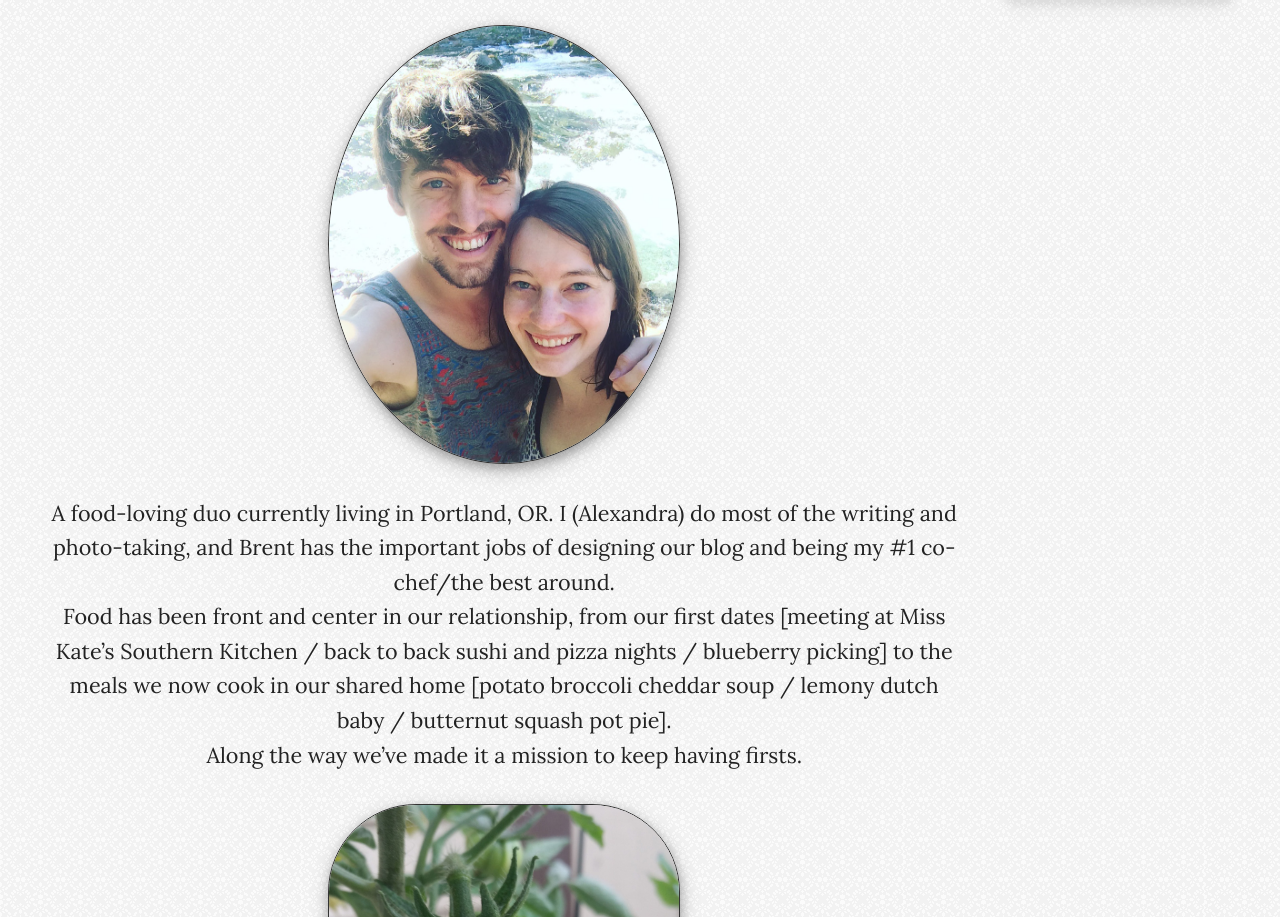
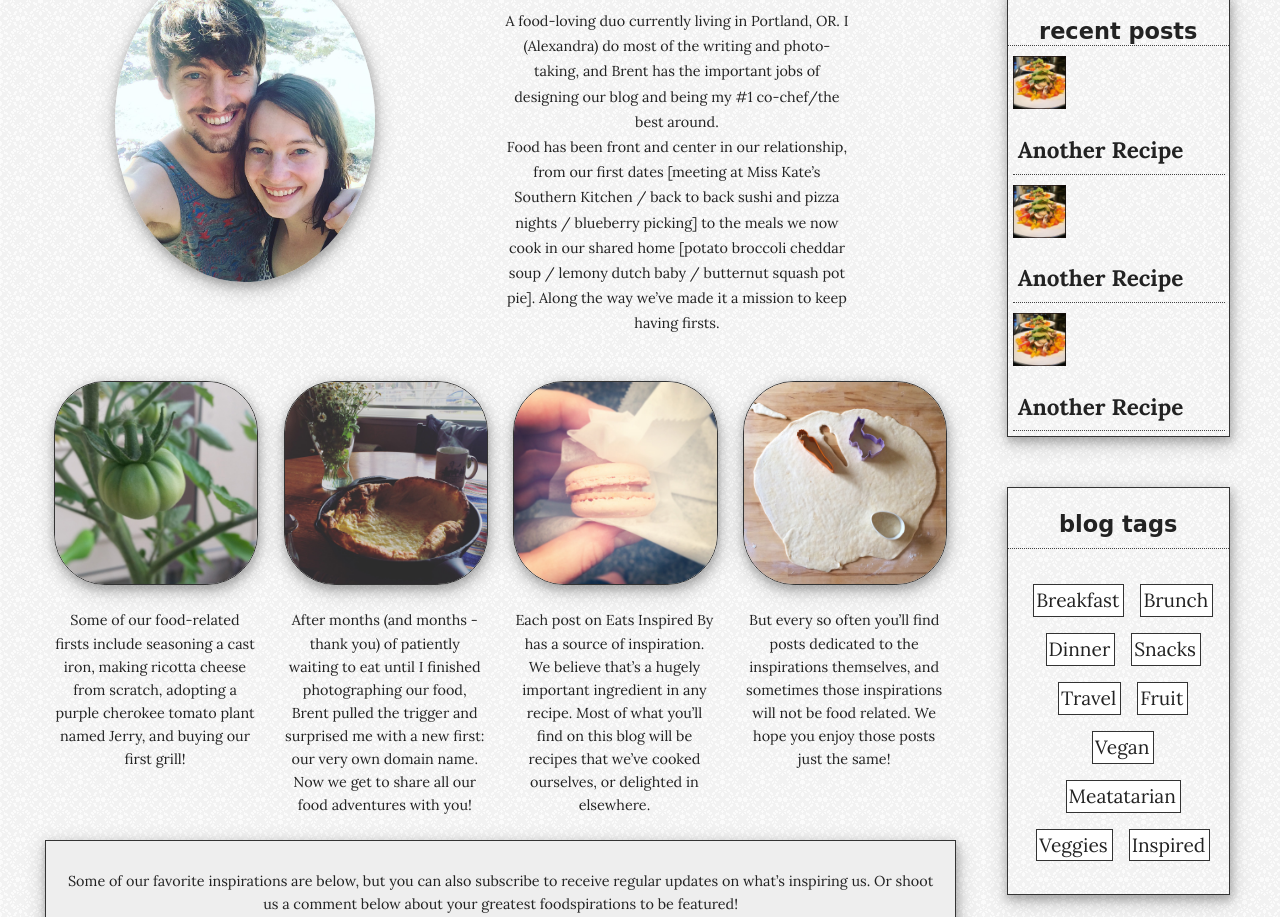
Before and after one commit to brent-tennant/eatsinspiredby, a plain HTML site: page about/index.html in a window 1280 px wide. Shown: the part 302-1219 px from the top of the page. Drawn offline with nearby package versions, Linux system fonts and the light colour scheme; files whose address does not match are found by name; a web font is replaced by a local one.

Commit message:
Formatted About Page for Desktop

```diff
--- a/about/index.html
+++ b/about/index.html
@@ -38,14 +38,42 @@
             <li><a href="mailto:eatsinspiredby@gmail.com" target="_blank"><i class="fa fa-envelope fa-2x"></i></a></li>
           </ul>
         </section>
-        <section class="recent-posts">
+        <section class="n-posts">
+          <h3>recent posts</h3>
+          <section class="n-posts-item">
+            <div class="n-posts-img">
+              <img src="../img/sunshine-salad.jpg" alt="Sunshine Salad"></div>
+            <div class="n-posts-container">
+              <h3>Another Recipe</h3>
+            </div>
+          </section>
+          <section class="n-posts-item">
+            <div class="n-posts-img">
+              <img src="../img/sunshine-salad.jpg" alt="Sunshine Salad"></div>
+            <div class="n-posts-container">
+              <h3>Another Recipe</h3>
+            </div>
+          </section>
+          <section class="n-posts-item">
+            <div class="n-posts-img">
+              <img src="../img/sunshine-salad.jpg" alt="Sunshine Salad"></div>
+            <div class="n-posts-container">
+              <h3>Another Recipe</h3>
+            </div>
+          </section>
         </section>
         <section class="tags">
+          <h3>blog tags</h3>
+          <ul>
+            <li>Breakfast</li><li>Brunch</li><li>Dinner</li><li>Snacks</li>
+            <li>Travel</li><li>Fruit</li><li>Vegan</li><li>Meatatarian</li>
+            <li>Veggies</li><li>Inspired</li>
+          </ul>
         </section>
       </aside>
       <article>
         <section class="bio">
-          <!--Bio Content Goes here-->
+          <div class="main-content">
             <h3>We are Alexandra and Brent</h3>
             <div class= "bio-img">
               <img src="../img/bio/riverselfie.jpg" alt="Photo of Alexandra and Brent by the River">
@@ -54,28 +82,45 @@
             <p>A food-loving duo currently living in Portland, OR. I (Alexandra) do most of the writing and photo-taking,
             and Brent has the important jobs of designing our blog and being my #1 co-chef/the best around.<br> Food has been front and center in our relationship,
             from our first dates [meeting at Miss Kate’s Southern Kitchen / back to back sushi and pizza nights / blueberry picking] to the meals we now cook in our shared home
-            [potato broccoli cheddar soup / lemony dutch baby / butternut squash pot pie].<br> Along the way we’ve made it a mission to keep having firsts.</p>
+            [potato broccoli cheddar soup / lemony dutch baby / butternut squash pot pie]. Along the way we’ve made it a mission to keep having firsts.
+            </p>
+          </div>
+          <div class="bio-container">
             <div class="about-img">
               <img src="../img/bio/jerrytomato.jpg" alt="Jerry the Tomato Plant">
             </div>
             <p>Some of our food-related firsts include seasoning a cast iron, making ricotta cheese from scratch, adopting a purple cherokee tomato plant named Jerry,
-          and buying our first grill!</p>
+              and buying our first grill!
+            </p>
+          </div>
+          <div class="bio-container">
             <div class="about-img">
               <img src="../img/bio/dutchbaby.jpg" alt="Cast Iron (Born) Dutch Baby">
             </div>
             <p>After months (and months - thank you) of patiently waiting to eat until I finished photographing our food,
-            Brent pulled the trigger and surprised me with a new first: our very own domain name. Now we get to share all our food adventures with you!</p>
+              Brent pulled the trigger and surprised me with a new first: our very own domain name. Now we get to share all our food adventures with you!
+            </p>
+          </div>
+          <div class="bio-container">
             <div class="about-img">
               <img src="../img/bio/macaroon.jpg" alt="Macaroon">
             </div>
             <p>Each post on Eats Inspired By has a source of inspiration. We believe that’s a hugely important ingredient in any recipe.
-            Most of what you’ll find on this blog will be recipes that we’ve cooked ourselves, or delighted in elsewhere.</p>
+              Most of what you’ll find on this blog will be recipes that we’ve cooked ourselves, or delighted in elsewhere.
+            </p>
+          </div>
+          <div class="bio-container">
             <div class="about-img">
               <img src="../img/bio/easter.jpg" alt="Easter Shaped Cracker Dough">
             </div>
             <p>But every so often you’ll find posts dedicated to the inspirations themselves, and sometimes those inspirations will not be food related.
-            We hope you enjoy those posts just the same! Some of our favorite inspirations are below, but you can also subscribe to receive regular updates on what’s inspiring us.
-            Or shoot us a comment below about your greatest foodspirations to be featured!</p>
+              We hope you enjoy those posts just the same!</p>
+          </div>
+          <div id="foodspirations">
+            <p>Some of our favorite inspirations are below, but you can also subscribe to receive regular updates on what’s inspiring us.
+            Or shoot us a comment below about your greatest foodspirations to be featured!
+          </p>
+        </div>
         </section>
         <section class="fav-inspirations">
           <h2>Favorite Inspirations</h2>
--- a/css/main.css
+++ b/css/main.css
@@ -174,12 +174,15 @@ aside .sidebar{
         text-decoration: none;
         color: #333333;
       }
-      aside .recent-posts .feed-item{
+      aside .n-posts{
         display: none;
       }
-        aside .recent-posts .feed-item .feed-img{
+      aside .n-posts .n-posts-item{
+        display: none;
+      }
+        aside .n-posts .n-posts-item .n-posts-img{
         }
-          aside .recent-posts .feed-item .container{
+          aside .n-posts .n-posts-item .n-posts-container{
           }
       aside .tags{
         float: right;
@@ -249,12 +252,17 @@ article section .feed{
     border: 1px solid #333333;
   }
 /********BIO********/
-.bio{
+article .bio, .fav-inspirations{
   width: 96%;
   padding: 2%;
   text-align: center;
   line-height: 1.6em;
-  font-size: 1.125em;
+  font-size: .75em;
+}
+.bio .main-content{
+  background: none;
+  border: none;
+  box-shadow: none;
 }
   .bio h3{
     font-family: 'Over the Rainbow', cursive;
@@ -275,6 +283,9 @@ article section .feed{
     border: 1.5px solid #333;
     margin: 10px 0 10px 0;
     box-shadow: .75px 4px 8px .75px rgba(0, 0, 0, 0.2), 1px 6px 20px 1px rgba(0, 0, 0, 0.19);
+  }
+  .fav-inspirations{
+
   }
 .fav-inspirations h2{
 
@@ -480,7 +491,9 @@ footer{
           }
       aside .n-posts{
         float: right;
+        display: inline-block;
         width: 90%;
+        clear: both;
         min-width: 75px;
         height: auto;
         border: 1px solid #333;
@@ -519,6 +532,7 @@ footer{
             }
       aside .tags{
         float: right;
+        clear: both;
         display: inline-block;
         width: 90%;
         min-width: 75px;
@@ -613,18 +627,64 @@ footer{
           border: 1px solid #333333;
          }
     /********BIO********/
+    article .bio{
+      padding-top: 0px;
+    }
       .bio{
-        width: 96%;
-        padding: 2%;
+        width: 94%;
+        height: auto;
+        padding: 0% 2% 2% 2%;
         text-align: center;
         line-height: 1.6em;
         font-size: 1.125em;
+        display: inline-block;
+        float: left;
+        clear: both;
         }
-        .bio h3{
+        .bio .main-content{
+          clear: both;
+          float: left;
+          font-size: 1em;
+          display: inline-block;
+          padding-bottom:0px;
+          background: none;
+          border: none;
+        }
+        .bio .main-content h3{
+          margin: 0px;
+          font-size: 2.25em;
+          text-align: center;
+          display: inline-block;
+          margin-bottom: 20px;
+        }
+        .bio .main-content p{
+          width: 40%;
+          margin-top: 50px;
+          display: inline-block;
+          font-size: 1em;
+          line-height: 1.75em;
+        }
+        .bio .main-content .bio-img img{
+          float: left;
+          margin: 0 5% 5% 5%;
+          min-width: 150px;
+          max-width: 600px;
+          width: 30%;
+          height: auto;
+          border:none;
+          clear: both;
+        }
+        .bio-container{
+          width: 22%;
+          margin: 0px 2% 1% 1%;
+          display: inline-block;
+          float: left;
+        }
+        .bio-container h3{
           font-family: 'Over the Rainbow', cursive;
           text-transform: lowercase;
         }
-          .bio .bio-img img{
+          .bio-container .bio-img img{
             border-radius: 50%;
             max-width: 350px;
             width: 100%;
@@ -640,10 +700,33 @@ footer{
             margin: 10px 0 10px 0;
             box-shadow: .75px 4px 8px .75px rgba(0, 0, 0, 0.2), 1px 6px 20px 1px rgba(0, 0, 0, 0.19);
           }
-        .fav-inspirations h2{
+          #foodspirations{
+            width: 96%;
+            background: #eee;
+            padding: 1.5%;
+            clear: both;
+            border: 1px solid #333;
+            box-shadow: .75px 4px 8px .75px rgba(0, 0, 0, 0.2), 1px 6px 20px 1px rgba(0, 0, 0, 0.19);
+
+          }
+        .fav-inspirations{
+          width: 115%;
+          display: inline-block;
+          float: left;
+          clear: both;
         }
         .inspirations{
-
+          width: 45%;
+          margin: 0px 2% 1% 1%;
+          display: inline-block;
+        }
+        .inspirations .about-img img{
+          border-radius: 25%;
+          max-width: 250px;
+          width: 100%;
+          border: 1.5px solid #333;
+          margin: 10px 0 10px 0;
+          box-shadow: .75px 4px 8px .75px rgba(0, 0, 0, 0.2), 1px 6px 20px 1px rgba(0, 0, 0, 0.19);
         }
           .inspirations h3{
             font-family: 'Over the Rainbow', cursive;
```
Lines whose indentation alone changed are shown as unchanged.
